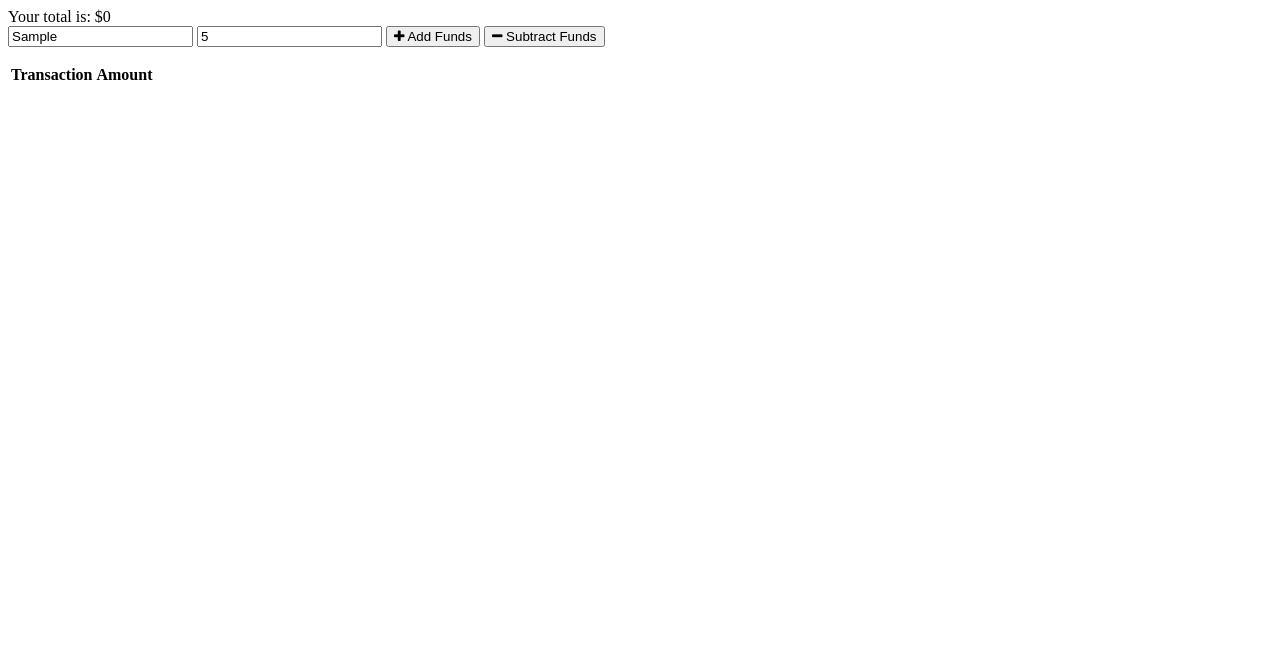
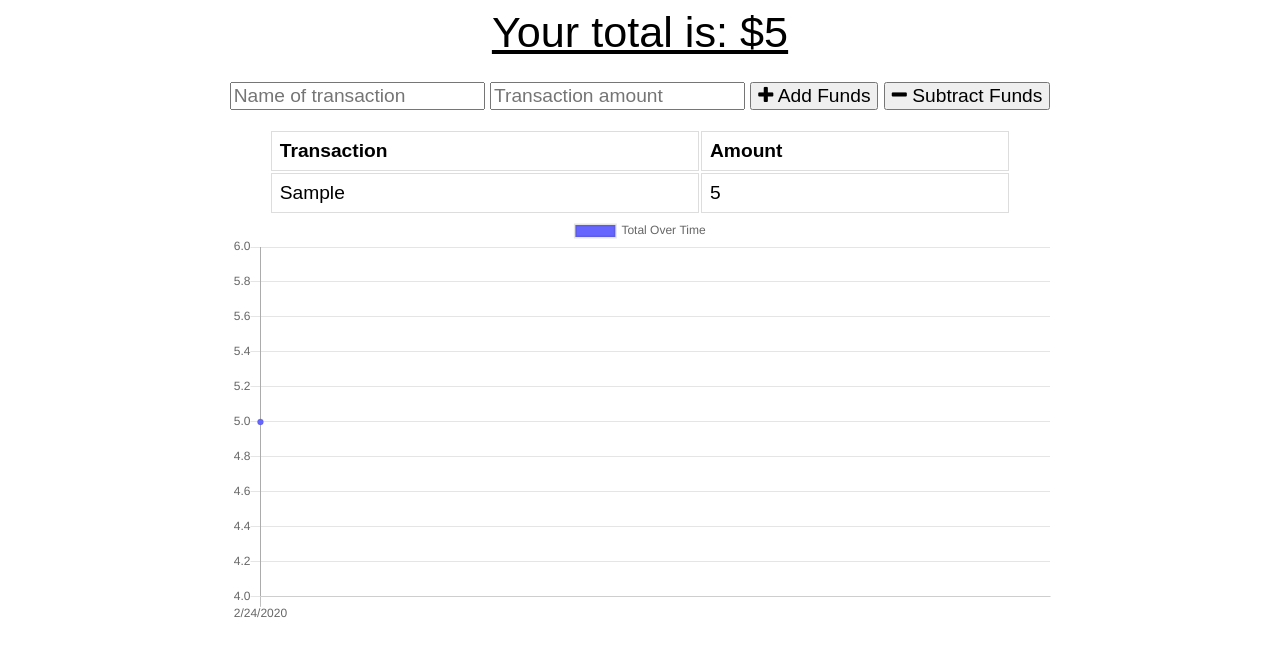
Before and after one commit to Carlos-Rojas-CA/Budget-Tracker, a website: page public/index.html in a window 1280 px wide. Both pictures are taken after typing "Sample", "5" into the empty fields and a click on the button "Add Funds". Drawn offline with nearby package versions, Linux system fonts and the light colour scheme; no server answers.

Commit message:
fix some errors with js for index and added cs

```diff
--- a/public/index.html
+++ b/public/index.html
@@ -7,7 +7,7 @@
   <meta name="theme-color" content="#317EFB">
 
   <link rel="stylesheet" href="https://stackpath.bootstrapcdn.com/font-awesome/4.7.0/css/font-awesome.min.css">
-  <link rel="stylesheet" href="styles.css">
+  <link rel="stylesheet" href="./styles.css">
 
   <link rel="manifest" href="/manifest.json">
 
--- a/public/index.js
+++ b/public/index.js
@@ -1,12 +1,23 @@
-// your code goes here
+if ('serviceWorker' in navigator) {
+  window.addEventListener('load', () => {
+    navigator.serviceWorker.register('/service-worker.js')
+      .then((reg) => {
+        console.log('Service worker registered.', reg);
+      });
+  });
+}
+
 let transactions = [];
 let myChart;
 
 fetch("/api/transaction")
-  .then(response => response.json())
+  .then(response => {
+    return response.json();
+  })
   .then(data => {
     // save db data on global variable
     transactions = data;
+
     populateTotal();
     populateTable();
     populateChart();
@@ -14,21 +25,21 @@ fetch("/api/transaction")
 
 function populateTotal() {
   // reduce transaction amounts to a single total value
-  const total = transactions.reduce((total, t) => {
+  let total = transactions.reduce((total, t) => {
     return total + parseInt(t.value);
   }, 0);
 
-  const totalEl = document.querySelector("#total");
+  let totalEl = document.querySelector("#total");
   totalEl.textContent = total;
 }
 
 function populateTable() {
-  const tbody = document.querySelector("#tbody");
+  let tbody = document.querySelector("#tbody");
   tbody.innerHTML = "";
 
   transactions.forEach(transaction => {
     // create and populate a table row
-    const tr = document.createElement("tr");
+    let tr = document.createElement("tr");
     tr.innerHTML = `
       <td>${transaction.name}</td>
       <td>${transaction.value}</td>
@@ -40,17 +51,17 @@ function populateTable() {
 
 function populateChart() {
   // copy array and reverse it
-  const reversed = transactions.slice().reverse();
+  let reversed = transactions.slice().reverse();
   let sum = 0;
 
   // create date labels for chart
-  const labels = reversed.map(t => {
-    const date = new Date(t.date);
+  let labels = reversed.map(t => {
+    let date = new Date(t.date);
     return `${date.getMonth() + 1}/${date.getDate()}/${date.getFullYear()}`;
   });
 
   // create incremental values for chart
-  const data = reversed.map(t => {
+  let data = reversed.map(t => {
     sum += parseInt(t.value);
     return sum;
   });
@@ -60,39 +71,38 @@ function populateChart() {
     myChart.destroy();
   }
 
-  const ctx = document.getElementById("myChart").getContext("2d");
+  let ctx = document.getElementById("myChart").getContext("2d");
 
   myChart = new Chart(ctx, {
-    type: "line",
+    type: 'line',
       data: {
         labels,
-      datasets: [
-        {
+        datasets: [{
             label: "Total Over Time",
             fill: true,
             backgroundColor: "#6666ff",
             data
-        }
-      ]
+        }]
     }
   });
 }
 
 function sendTransaction(isAdding) {
-  const nameEl = document.querySelector("#t-name");
-  const amountEl = document.querySelector("#t-amount");
-  const errorEl = document.querySelector("form .error");
+  let nameEl = document.querySelector("#t-name");
+  let amountEl = document.querySelector("#t-amount");
+  let errorEl = document.querySelector(".form .error");
 
   // validate form
   if (nameEl.value === "" || amountEl.value === "") {
     errorEl.textContent = "Missing Information";
     return;
-  } else {
+  }
+  else {
     errorEl.textContent = "";
   }
 
   // create record
-  const transaction = {
+  let transaction = {
     name: nameEl.value,
     value: amountEl.value,
     date: new Date().toISOString()
@@ -120,11 +130,14 @@ function sendTransaction(isAdding) {
       "Content-Type": "application/json"
     }
   })
-    .then(response => response.json())
+  .then(response => {
+    return response.json();
+  })
   .then(data => {
     if (data.errors) {
       errorEl.textContent = "Missing Information";
-      } else {
+    }
+    else {
       // clear form
       nameEl.value = "";
       amountEl.value = "";
@@ -140,12 +153,10 @@ function sendTransaction(isAdding) {
   });
 }
 
-document.querySelector("#add-btn").addEventListener("click", function(event) {
-  event.preventDefault();
+document.querySelector("#add-btn").onclick = function() {
   sendTransaction(true);
-});
+};
 
-document.querySelector("#sub-btn").addEventListener("click", function(event) {
-  event.preventDefault();
+document.querySelector("#sub-btn").onclick = function() {
   sendTransaction(false);
-});
+};
--- a/public/styles.css
+++ b/public/styles.css
@@ -1 +1,51 @@
-/* add css here */
+body {
+    font-size: 120%;
+    font-family: Arial;
+  }
+
+  button, input {
+    font-size: 100%;
+    font-family: Arial;
+  }
+
+  table {
+    width: 100%;
+  }
+
+  td, th {
+    border: 1px solid #dddddd;
+    text-align: left;
+    padding: 8px;
+  }
+
+  tr:nth-child(even) {
+    background-color: #dddddd;
+  }
+
+  .error {
+    color: red;
+  }
+
+  .wrapper {
+    margin: 0 auto;
+    max-width: 825px;
+    text-align: center;
+  }
+
+  .total {
+    font-size: 150%;
+    text-decoration: underline;
+  }
+
+  .form {
+    margin-top: 25px;
+    width: 100%;
+  }
+
+  .transactions {
+    text-align: left;
+    max-height: 300px;
+    overflow: auto;
+    width: 90%;
+    margin: 0 auto;
+  }
```
Lines whose indentation alone changed are shown as unchanged.
